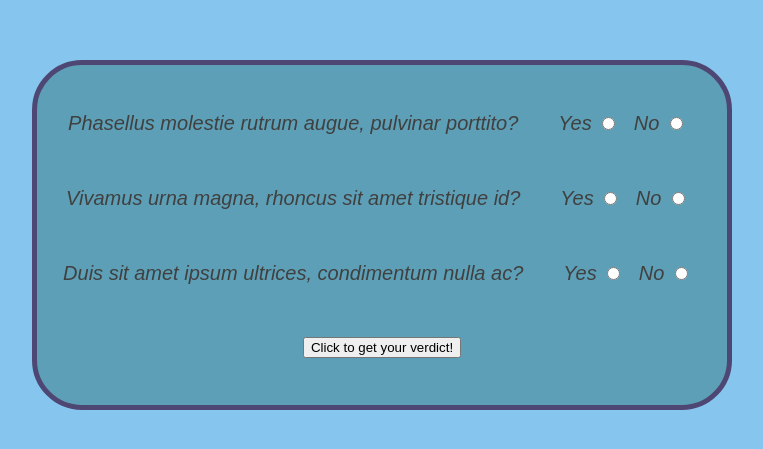
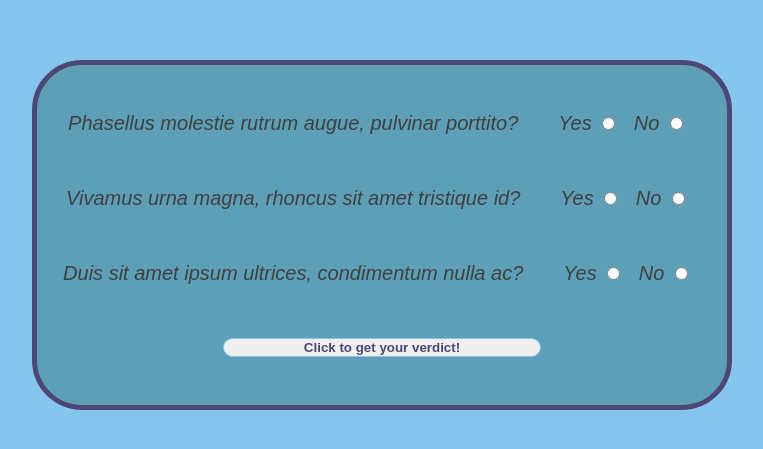
Before and after one commit to rejnowicz281/simple-quiz, a plain HTML site: page index.html in a window 1280 px wide. Shown: the part 165-614 px from the top of the page, without its empty margins (258-1021 px from the left). Drawn offline with Linux system fonts and the light colour scheme.

Commit message:
Changed the width and color of button

```diff
--- a/main.css
+++ b/main.css
@@ -34,3 +34,13 @@ main section{
 label{
   margin-right: 10px;
 }
+button{
+  width: 49%;
+  border-radius: 20px;
+  border: 1px solid rgb(134, 198, 238);
+  font-weight: bold;
+  color:rgb(78, 71, 116);
+}
+button:hover{
+  background-color:rgb(134, 198, 238);
+}
```
